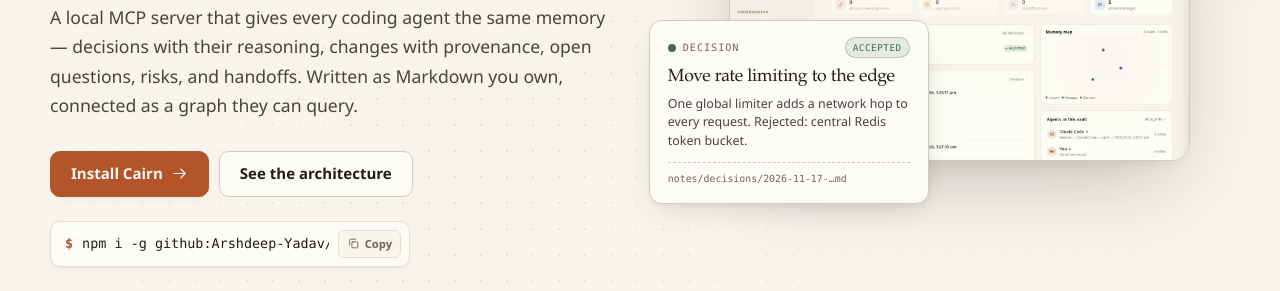
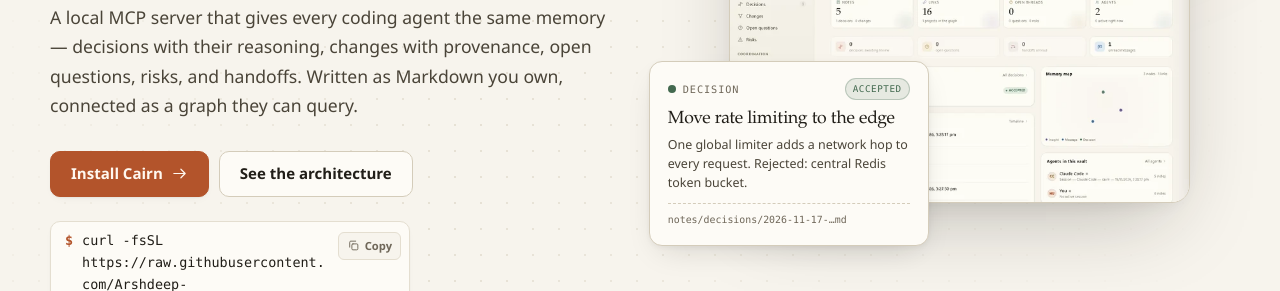
Before and after one commit to Arshdeep-Yadav/cairn.site, a plain HTML site: page index.html in a window 1280 px wide. Shown: the part 507-798 px from the top of the page. Drawn offline with Linux system fonts and the light colour scheme.

Commit message:
docs: use the working curl installer everywhere

```diff
--- a/index.html
+++ b/index.html
@@ -136,7 +136,7 @@
 
           <div class="cmd cmd-hero" data-copy-scope>
             <span class="cmd-prompt" aria-hidden="true">$</span>
-            <code id="cmd-hero">npm i -g github:Arshdeep-Yadav/Cairn</code>
+            <code id="cmd-hero">curl -fsSL https://raw.githubusercontent.com/Arshdeep-Yadav/Cairn/main/install.sh | sh</code>
             <button class="copy-btn" type="button" data-copy="#cmd-hero" aria-label="Copy the Cairn install command">
               <svg class="icon icon-copy" aria-hidden="true"><use href="#i-copy"/></svg>
               <svg class="icon icon-done" aria-hidden="true"><use href="#i-check"/></svg>
@@ -854,7 +854,7 @@ link the follow-up spec.</code></pre>
           <li>
             <span class="step-num">01</span>
             <h3>Install the CLI</h3>
-            <p>The installer checks Node, builds from source, and puts a <code>cairn</code> command on your <code>PATH</code>. It never touches your vault. Windows: <code>irm …/install.ps1 | iex</code>. No install? <code>npx --yes --package github:Arshdeep-Yadav/Cairn cairn</code>.</p>
+            <p>The installer checks Node, builds from source, and puts a <code>cairn</code> command on your <code>PATH</code>. It never touches your vault. Windows: <code>irm …/install.ps1 | iex</code>. Already have a checkout? <code>npm ci &amp;&amp; npm run build &amp;&amp; npm install -g .</code>. npm 12 blocks remote/git specs, so <code>npx cairn</code> is not used.</p>
             <div class="cmd cmd-dark" data-copy-scope>
               <span class="cmd-prompt" aria-hidden="true">$</span>
               <code id="cmd-install">curl -fsSL https://raw.githubusercontent.com/Arshdeep-Yadav/Cairn/main/install.sh | sh</code>
@@ -1705,7 +1705,7 @@ CAIRN_NEW_PASSWORD=… cairn auth set-password</code>
         <div class="faq-list reveal">
           <details>
             <summary>Why doesn’t <code>npx cairn</code> work?</summary>
-            <p>Because the npm name <code>cairn</code> belongs to an unrelated package, and <code>cairn-memory</code> is taken too. Install from the GitHub source with <code>curl -fsSL https://raw.githubusercontent.com/Arshdeep-Yadav/Cairn/main/install.sh | sh</code>, or run <code>npx --yes --package github:Arshdeep-Yadav/Cairn cairn</code> without installing.</p>
+            <p>Because the npm name <code>cairn</code> belongs to an unrelated package, <code>cairn-memory</code> is taken too, and npm 12 blocks remote/git package specs. Install from the GitHub source with <code>curl -fsSL https://raw.githubusercontent.com/Arshdeep-Yadav/Cairn/main/install.sh | sh</code> (or the PowerShell installer on Windows). The installer builds locally and installs a tarball, so no npm publishing is involved.</p>
           </details>
           <details>
             <summary>Is Cairn a database?</summary>
--- a/styles.css
+++ b/styles.css
@@ -695,7 +695,17 @@ button {
 .cmd-hero {
   max-width: 360px;
   margin-top: 24px;
-}
+  align-items: flex-start;
+}
+
+.cmd-hero code {
+  white-space: pre-wrap;
+  overflow-wrap: anywhere;
+}
+
+.cmd-hero .cmd-prompt,
+.cmd.cmd-hero .copy-btn { align-self: flex-start; }
+.cmd-hero .copy-btn { margin-top: 2px; }
 
 .hero-facts {
   display: flex;
```
